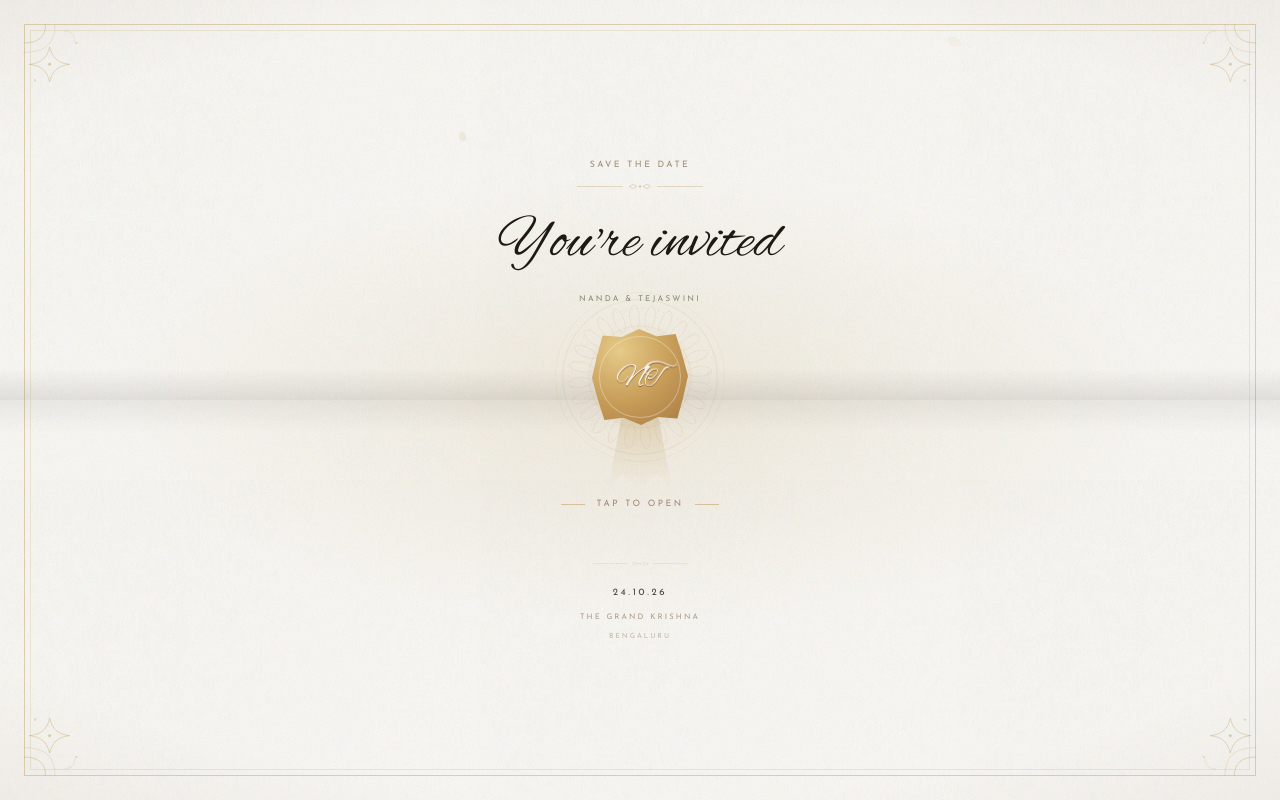
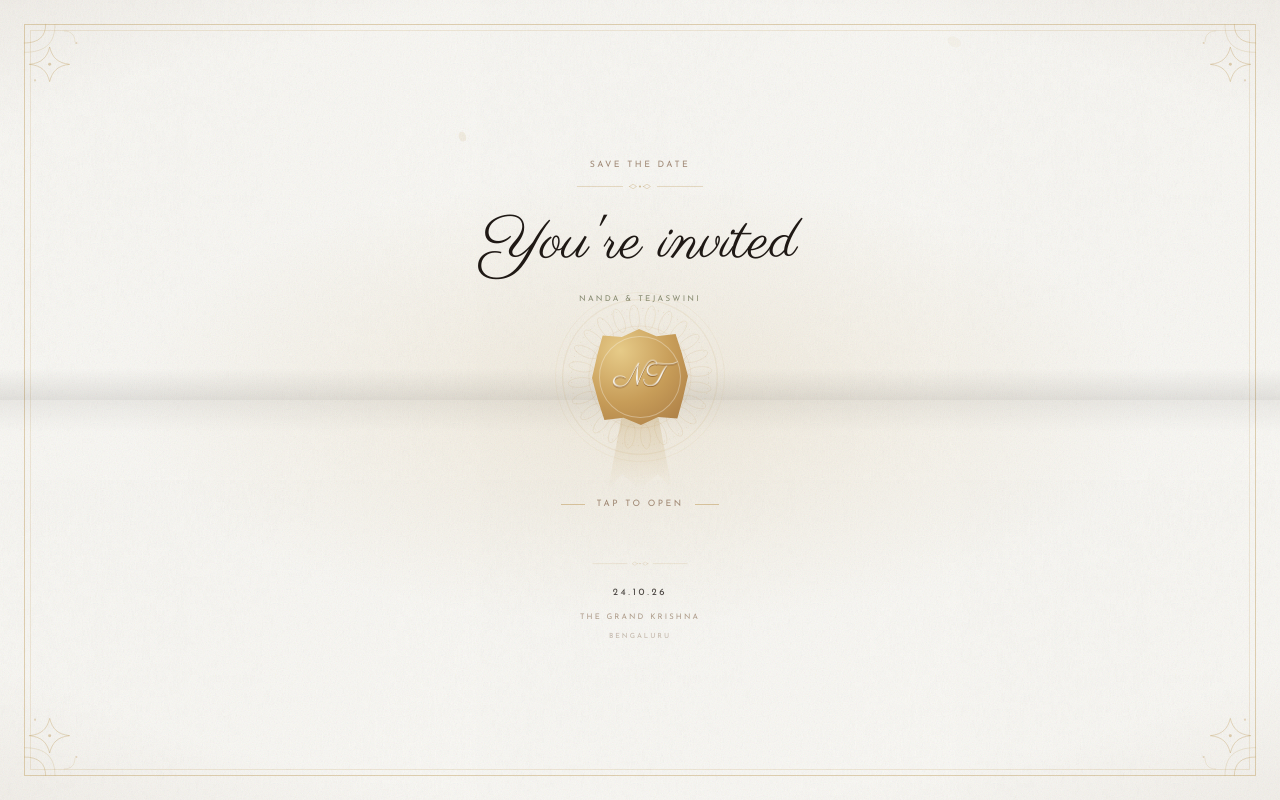
Before and after one commit to muhsina-ov/nanda-weds-tejashwini, a React (Vite) app: page / in a window 1280 px wide. Shown: the top 800 px of the page. Built offline with nearby package versions, Linux system fonts and the light colour scheme; a web font is replaced by a local one.

Commit message:
style: use Parisienne script font for capital monogram and couple names

```diff
--- a/src/styles.css
+++ b/src/styles.css
@@ -178,7 +178,7 @@
   --color-gold: var(--gold);
   --color-sepia: var(--sepia);
 
-  --font-script: "Alex Brush", cursive;
+  --font-script: "Parisienne", cursive;
   --font-serif: "Cormorant Garamond", Georgia, serif;
   --font-caps: "Josefin Sans", system-ui, sans-serif;
   --font-display: "Playfair Display", "Cormorant Garamond", Georgia, serif;
```
